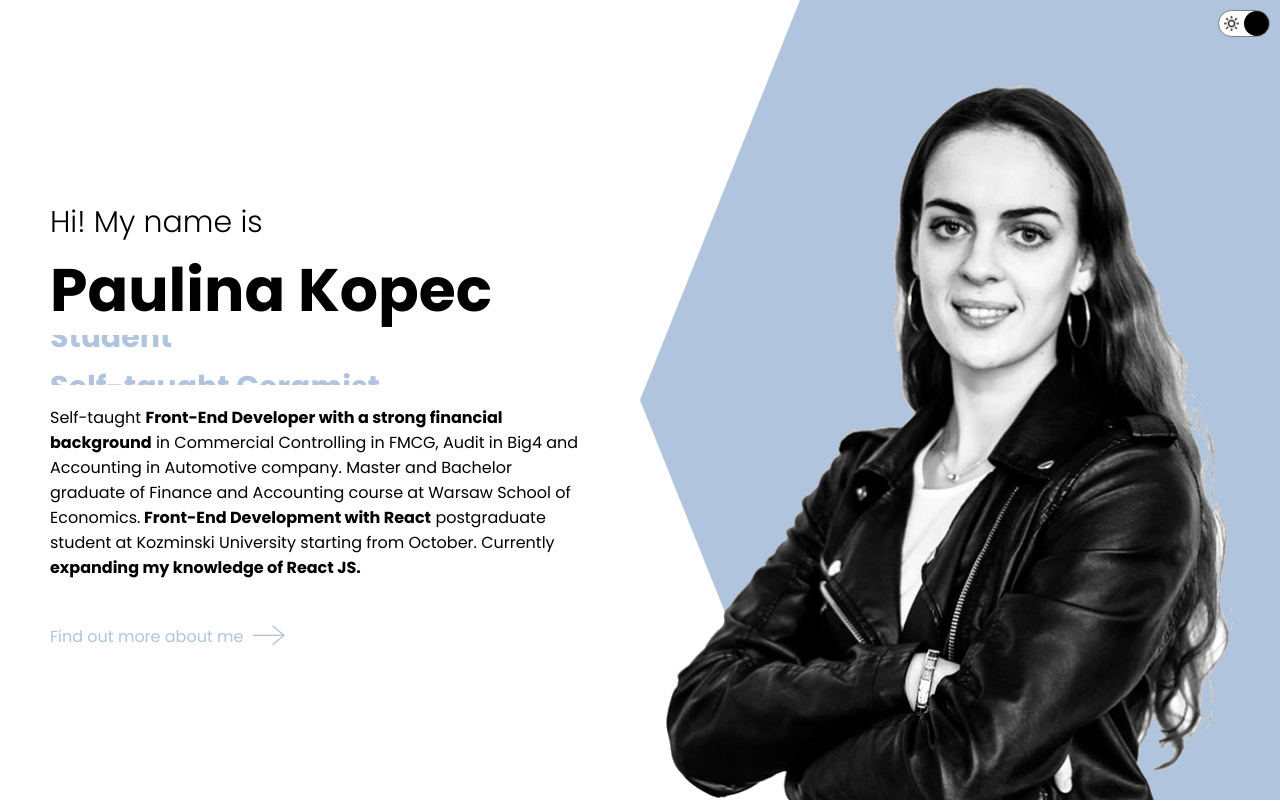
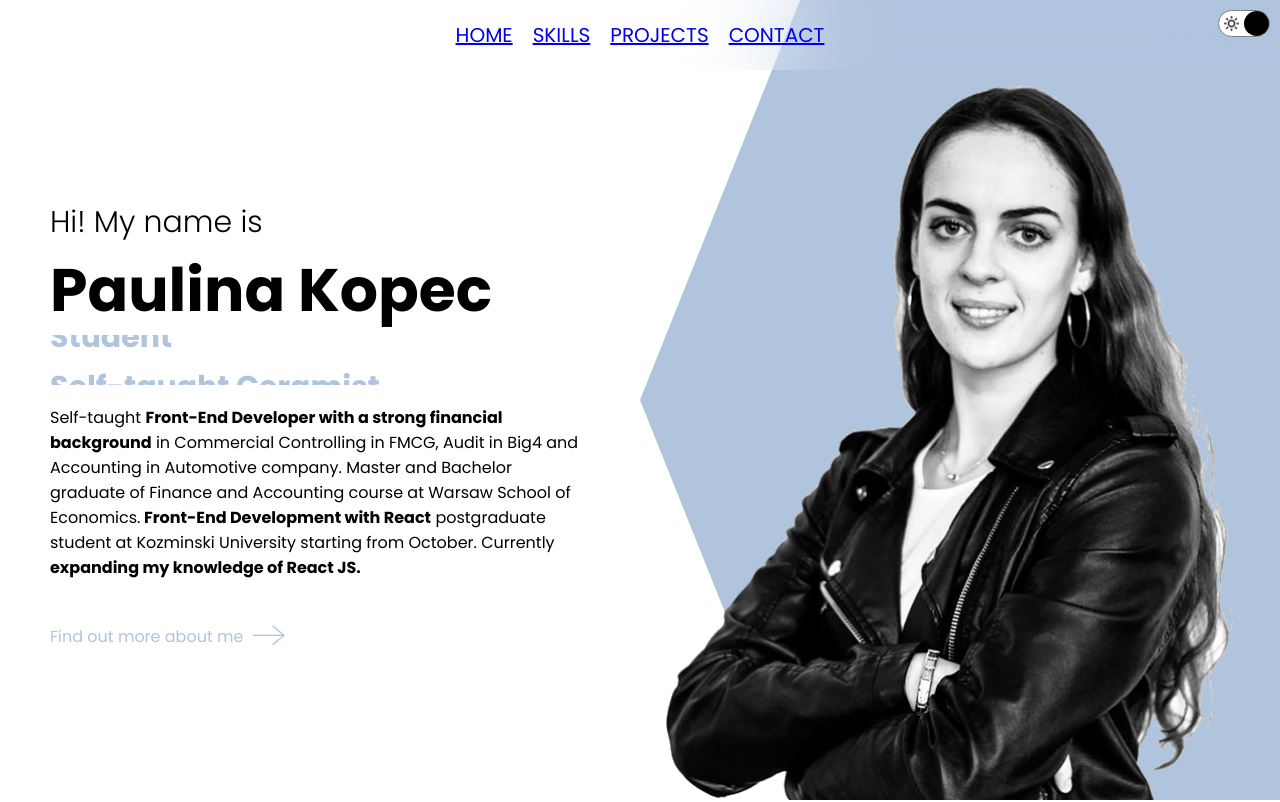
Before and after one commit to paulinakopec/My-Portfolio-React, a React (Create React App) app: page / in a window 1280 px wide. Shown: the top 802 px of the page. Built offline with nearby package versions, Linux system fonts and the light colour scheme.

Commit message:
Adding topbar to app.jsx

```diff
--- a/src/App.jsx
+++ b/src/App.jsx
@@ -5,12 +5,14 @@
 import Toggle from './components/toggle/Toggle';
 import { ThemeContext } from './context';
 import { useContext } from 'react';
+import Topbar from './components/topbar/Topbar';
 
 const App = () => {
   const theme = useContext(ThemeContext);
   const darkMode = theme.state.darkMode;
   return (
     <div style={{backgroundColor: darkMode ? "#222" : "white", color: darkMode && "white"}}>
+      <Topbar></Topbar>
       <Toggle></Toggle>
       <Intro></Intro>
       <Skills></Skills>
```
